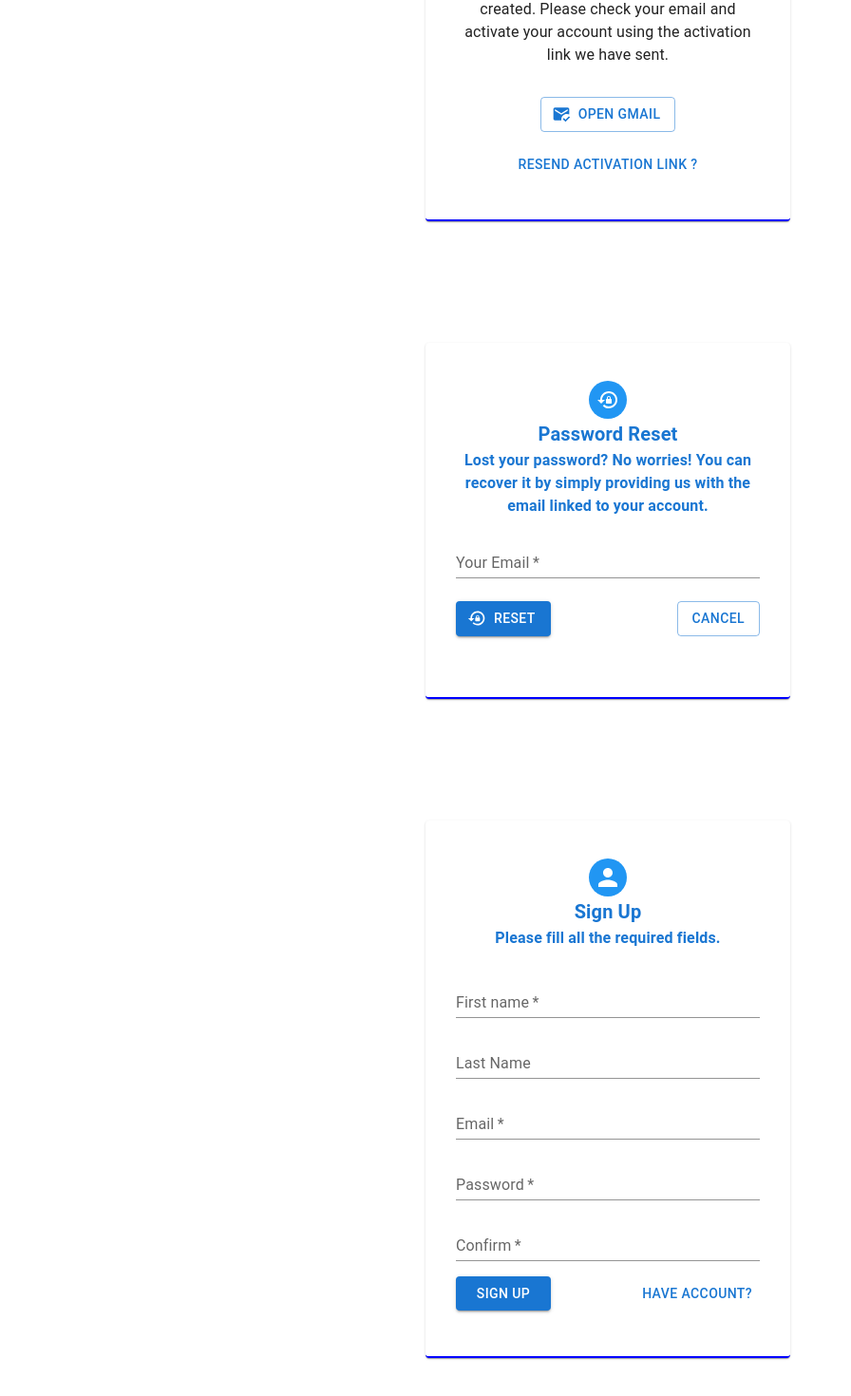
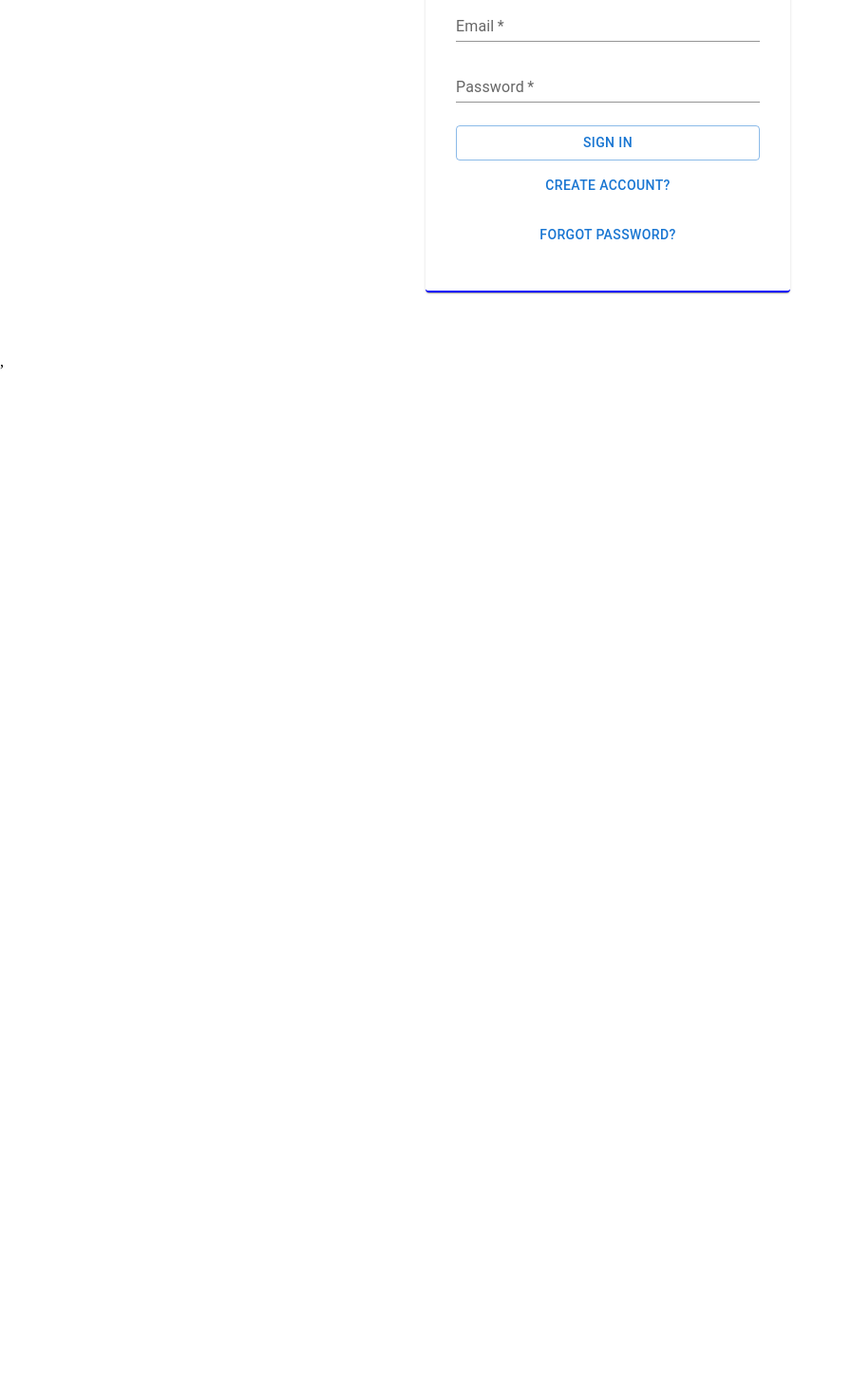
Before and after one commit to J0-Y0/store-market-frotend, a React (Vite) app: page /login in a window 1280 px wide. Shown: the part 300-1770 px from the top of the page at 95% size, without its empty margins (0-896 px from the left). After the commit the page ends 800 px from the top, so only its background shows below. Built offline with nearby package versions, Linux system fonts and the light colour scheme.

Commit message:
add component routing

```diff
--- a/package.json
+++ b/package.json
@@ -18,6 +18,7 @@
     "@mui/material": "^6.1.3",
     "@mui/styled-engine-sc": "^6.1.3",
     "@toolpad/core": "^0.7.0",
+    "@types/react-router-dom": "^5.3.3",
     "axios": "^1.7.7",
     "react": "^18.3.1",
     "react-dom": "^18.3.1",
--- a/src/App.tsx
+++ b/src/App.tsx
@@ -4,16 +4,45 @@ import SignUp from "./pages/SignUp";
 import SignIn from "./pages/SignIn";
 import PasswordReset from "./pages/PasswordReset";
 import SignUpSuccess from "./pages/SignUpSuccess";
+// import * as ReactDOM from "react-dom/client";
 
+import {
+  createBrowserRouter,
+  RouterProvider,
+} from "react-router-dom";
+const router = createBrowserRouter([
+  {
+    path: "/",
+    element: <div>Hello world!</div>,
+  },
+  {
+    path: "/login",
+    element:<SignIn />
+  },
+  {
+    path: "/signup",
+    element:<SignUp />
+  },
+  {
+    path: "/signup-success",
+    element:<SignUpSuccess />
+  }, {
+    path: '/PasswordReset',
+    element:<PasswordReset />
+  }
+
+
+]);
 function App() {
   return (
+
     <>
-      <Navbar />
-      {/* <Home /> */}
-      <SignUpSuccess />
-      <PasswordReset />
-      <SignUp />
-      <SignIn />
+        <Navbar />
+        <RouterProvider  router={router}/>,
+
+
+
+
     </>
   );
 }
--- a/src/components/Navbar.tsx
+++ b/src/components/Navbar.tsx
@@ -3,14 +3,16 @@ import Box from "@mui/material/Box";
 import Toolbar from "@mui/material/Toolbar";
 import Typography from "@mui/material/Typography";
 import IconButton from "@mui/material/IconButton";
-import { Menu, LocalGroceryStore, Delete } from "@mui/icons-material";
+import { Menu, LocalGroceryStore } from "@mui/icons-material";
 import { Badge, Button, Tooltip } from "@mui/material";
+
 export default function Navbar() {
   return (
     <Box>
       <AppBar position="static" color="transparent" elevation={1}>
         <Toolbar sx={{ display: "flex", justifyContent: "space-between" }}>
           <Box sx={{ display: "flex", alignItems: "center" }}>
+
             <IconButton
               edge="start"
               color="inherit"
@@ -19,6 +21,7 @@ export default function Navbar() {
             >
               <Menu />
             </IconButton>
+
             <Typography
               sx={{ fontWeight: "bold", alignItems: "center" }}
               color="inherit"
@@ -27,6 +30,7 @@ export default function Navbar() {
               e-market
             </Typography>
           </Box>
+
           <Box sx={{ display: "flex", alignItems: "center" }}>
             <Tooltip title="Carts" arrow>
               <IconButton
@@ -41,7 +45,14 @@ export default function Navbar() {
                 </Badge>
               </IconButton>
             </Tooltip>
-            <Button variant="outlined">sign in</Button>
+
+              <Button variant="outlined" href="/login">
+                Sign In
+              </Button>
+
+
+
+
           </Box>
         </Toolbar>
       </AppBar>
--- a/src/pages/PasswordReset.tsx
+++ b/src/pages/PasswordReset.tsx
@@ -33,7 +33,7 @@ const PasswordReset = () => {
             value="Reset"
             sx={{ marginY: 2 }}
           />
-          <Button variant="outlined">Cancel</Button>
+          <Button variant="outlined" href="/login">Cancel</Button>
         </Stack>
       </form>
     </CenteredCard>
--- a/src/pages/SignIn.tsx
+++ b/src/pages/SignIn.tsx
@@ -27,7 +27,7 @@ const SignIn = () => {
         required
         sx={{ mb: 2 }}
       />
-      <LoadingButton value="Sign in" type="submit" />
+      <LoadingButton  variant="outlined" value="Sign in" type="submit"  width="100%"/>
       <Box
         display="flex"
         flexDirection="column"
@@ -35,8 +35,8 @@ const SignIn = () => {
         alignItems="center"
         width="100%"
       >
-        <Button variant="text">Have an account?</Button>
-        <Button variant="text">Forgot Password?</Button>
+        <Button  variant="text" href="/signup">Create account?</Button>
+        <Button variant="text" href="/PasswordReset">Forgot Password?</Button>
       </Box>
     </CenteredCard>
   );
--- a/src/pages/SignUp.tsx
+++ b/src/pages/SignUp.tsx
@@ -116,7 +116,7 @@ const SignUp = () => {
           alignItems="center"
         >
           <LoadingButton value="Sign up" type="submit" />
-          <Button>Have account?</Button>
+          <Button href="/login">Have account?</Button>
         </Box>
       </form>
     </CenteredCard>
--- a/src/utils/Loading.tsx
+++ b/src/utils/Loading.tsx
@@ -5,28 +5,31 @@ import Button from "@mui/material/Button";
 import { green } from "@mui/material/colors";
 
 interface Props {
-  width?: number;
+  width?: String;
   value?: string;
+  variant?:'contained' | "text" | "outlined"
   type?: "button" | "submit" | "reset";
   [key: string]: any; // Allow other props
 }
 
 export function LoadingButton({
-  width = 100,
+  width  = "auto",
   value = "Send",
   type = "button",
+  variant = "contained",
+
   ...others
 }: Props) {
   const [loading, setLoading] = React.useState(false); // Example state for loading
 
   return (
-    <Box sx={{ display: "flex", alignItems: "center", width }}>
-      <Box sx={{ my: 1, position: "relative", width }}>
+    <Box sx={{ display: "flex", alignItems: "center", width:`${width}` }}>
+      <Box sx={{ my: 1, position: "relative",width:`${width}` }}>
         <Button
-          variant="contained"
           disabled={loading}
           type={type}
-          sx={{ width }}
+          sx={{ width: `${width}` }}
+          variant = {variant}
           {...others}
         >
           {value}
```
Also changed, not shown: 1 other file (tests, documents, lock files or other folders).
